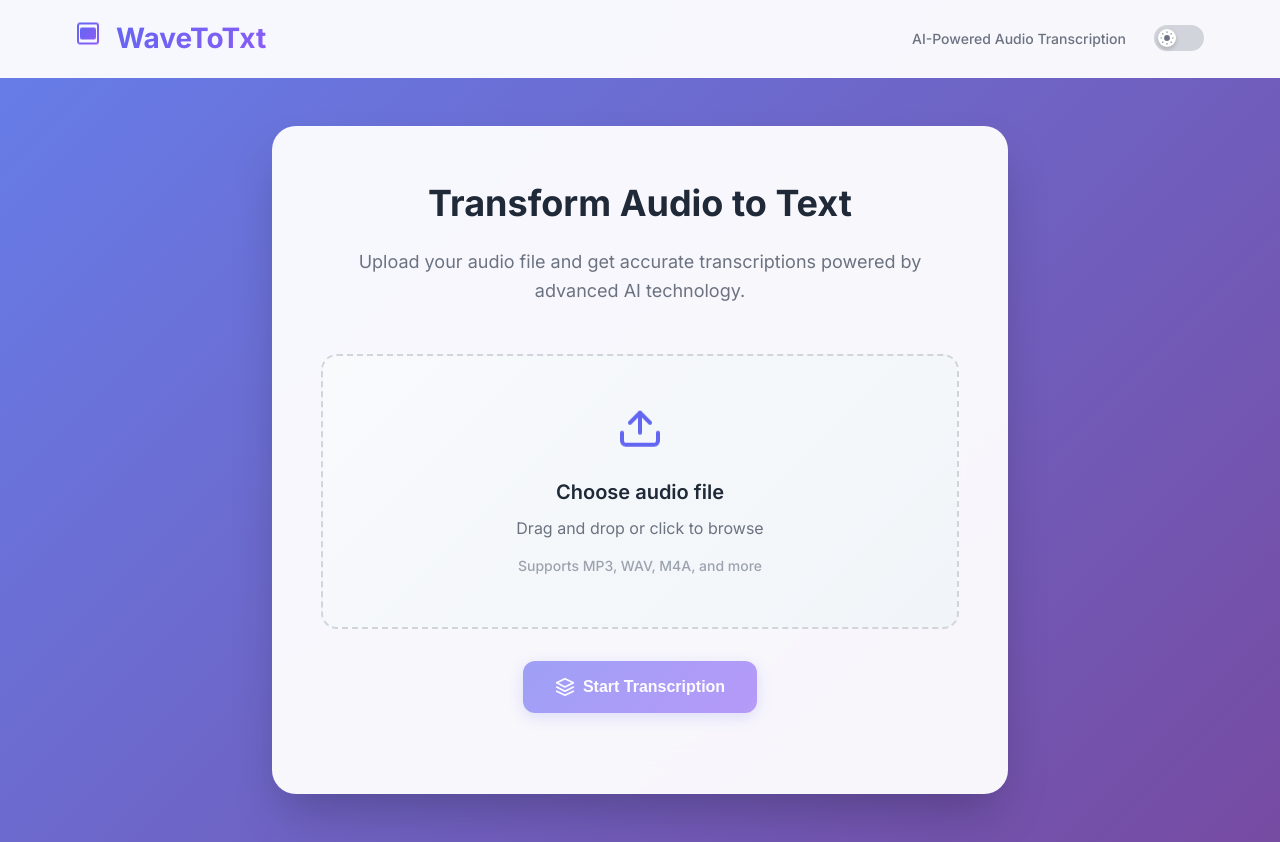
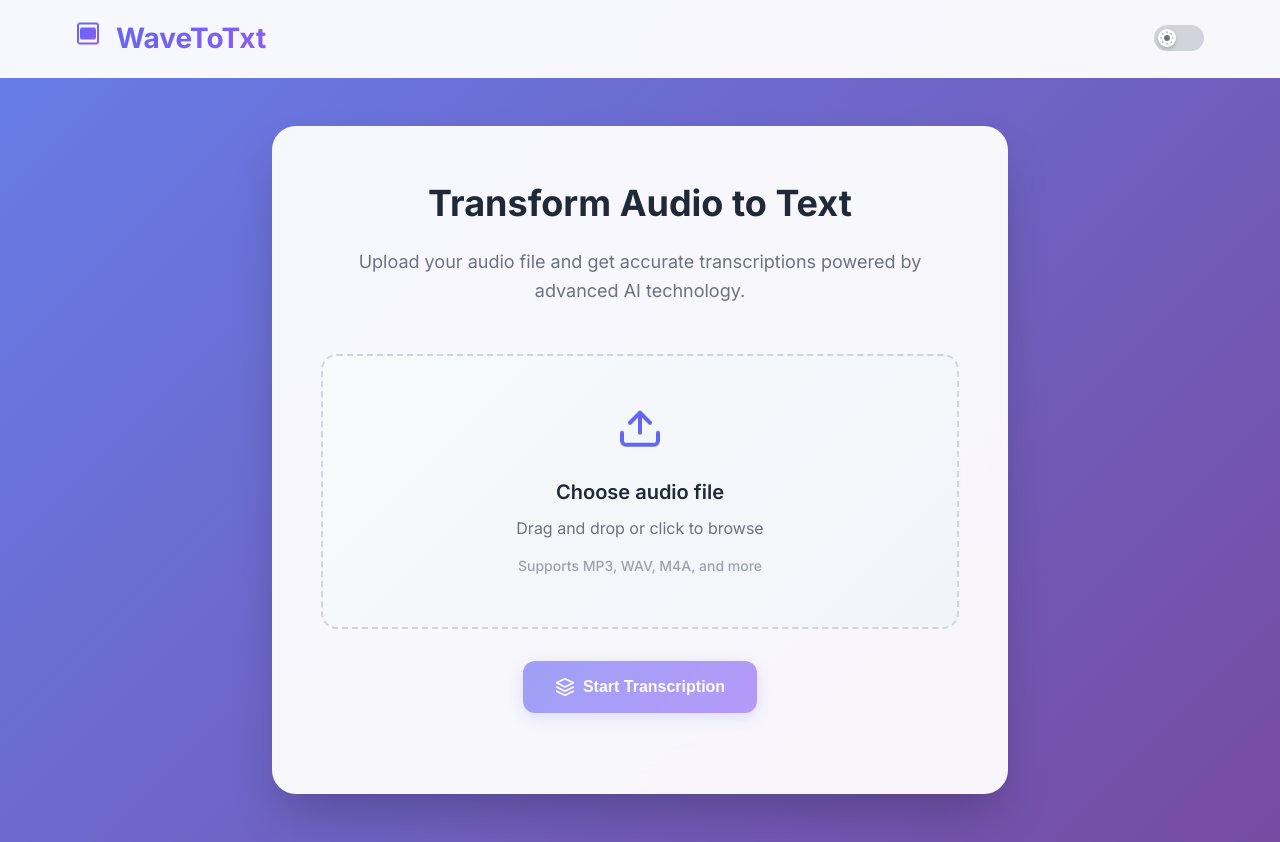
Before and after one commit to yatin-ys/wave-to-txt, a React (Vite) app in the folder frontend/: page / in a window 1280 px wide. Built offline with nearby package versions, Linux system fonts and the light colour scheme; no server answers.

Commit message:
Updated Header.tsx

```diff
--- a/frontend/src/components/Header.tsx
+++ b/frontend/src/components/Header.tsx
@@ -28,9 +28,6 @@ const Header: React.FC = () => {
           <h1 className="logo-text">WaveToTxt</h1>
         </div>
         <div className="header-right">
-          <div className="header-subtitle">
-            <span>AI-Powered Audio Transcription</span>
-          </div>
           <DarkModeToggle isDarkMode={isDarkMode} onToggle={toggleDarkMode} />
         </div>
       </div>
```
